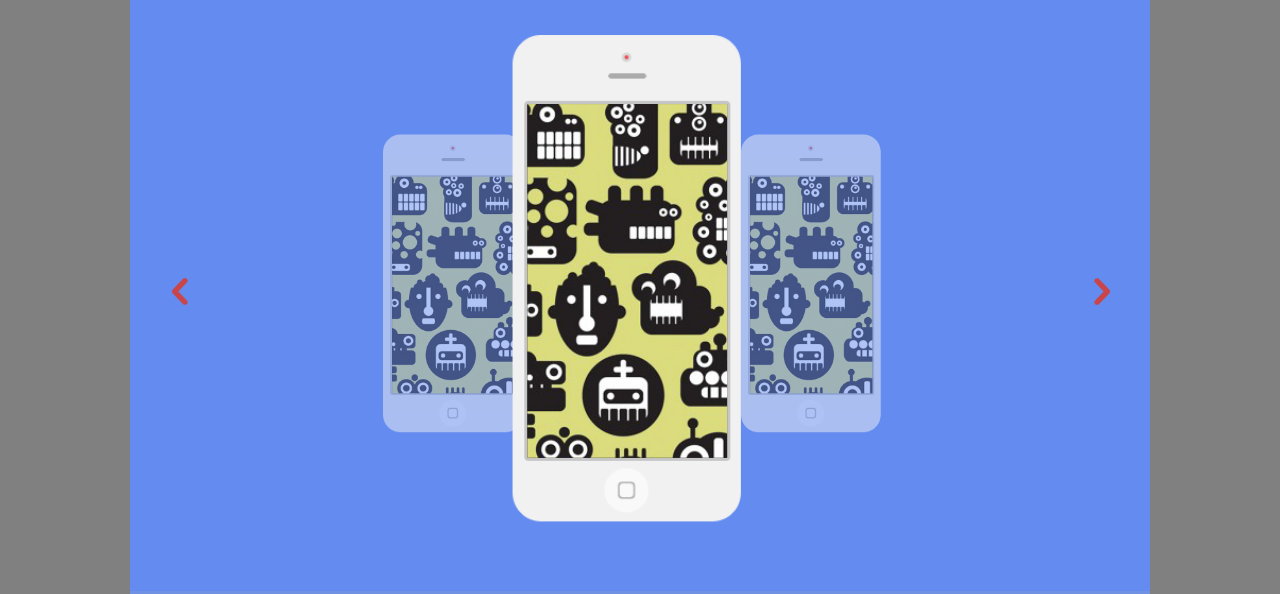
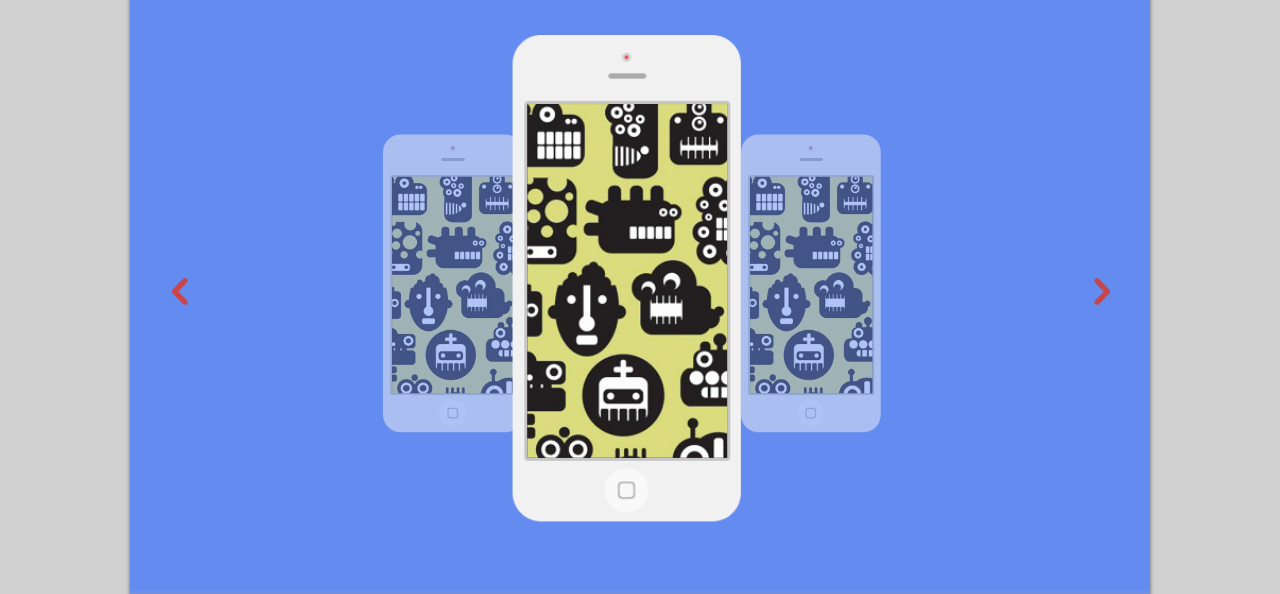
Before and after one commit to Ogeidy/singolo, a plain HTML site: page index.html in a window 1280 px wide. Shown: the part 98-692 px from the top of the page. Drawn offline with Linux system fonts and the light colour scheme.

Commit message:
fix: change background color

```diff
--- a/style.css
+++ b/style.css
@@ -6,12 +6,13 @@
 }
 
 body {
-    background-color: gray;
+    background-color: #d1d1d1;
 }
 
 .wrapper {
     max-width: 1020px;
     margin: 0 auto;
+    box-shadow: 0px 0px 4px 0px rgba(0, 0, 0, 0.55);
 }
 
 
```
